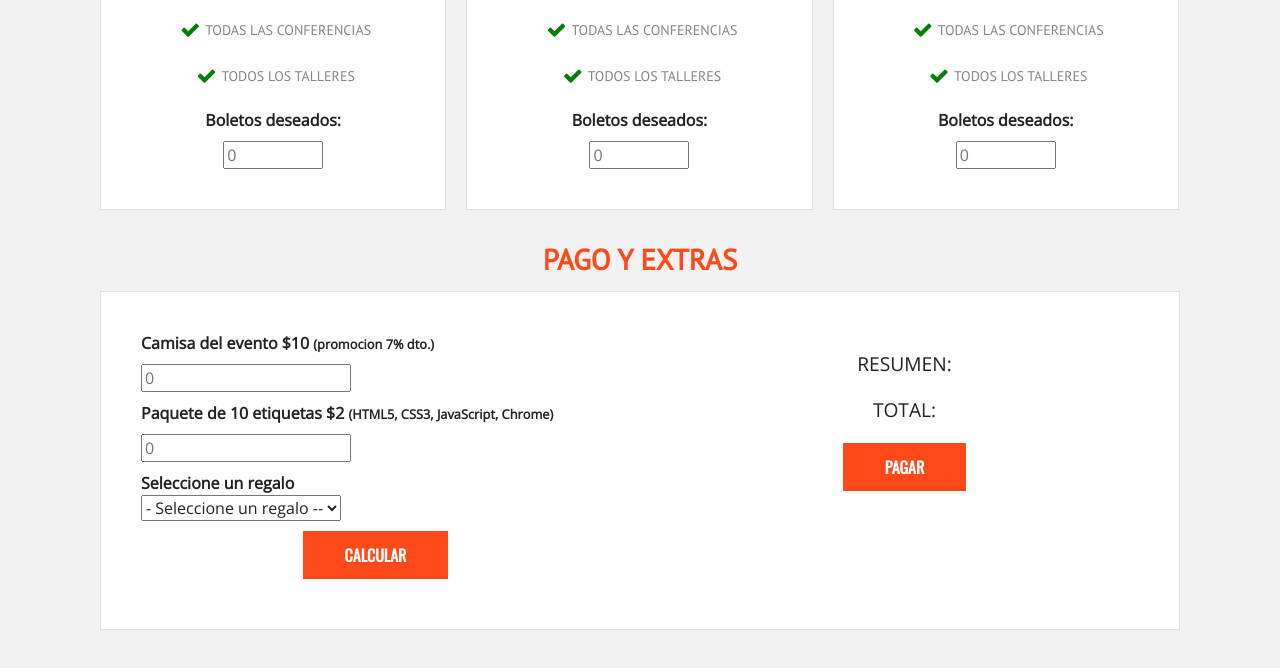
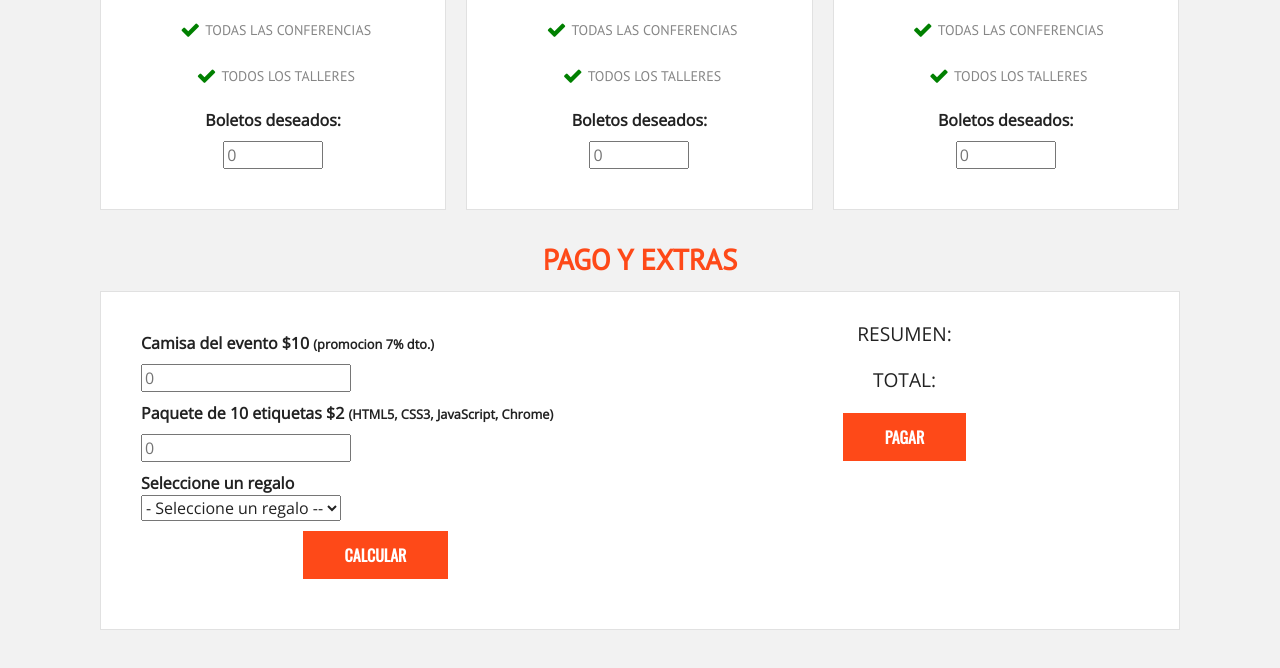
Before and after one commit to Agus-Gramajo/integrador_js_codoacodo, a plain HTML site: page index.html in a window 1280 px wide. Shown: the part 673-1341 px from the top of the page. Drawn offline with nearby package versions, Linux system fonts and the light colour scheme.

Commit message:
Correcciones

```diff
--- a/index.html
+++ b/index.html
@@ -148,7 +148,7 @@
                                 <input type="button" id="calcular" class="button" value="Calcular">
                           </div> <!--.extras-->
 
-                          <div class="total">
+
                               <p>Resumen:</p>
                               <div id="lista-productos">
 
@@ -169,7 +169,7 @@
                               <input type="hidden" name="total_pedido" id="total_pedido">
                               <input type="hidden" name="total_descuento" id="total_descuento" value="total_descuento">
                               <input id="btnRegistro" type="submit" name="submit" class="button" value="Pagar">
-                          </div> <!--.total-->
+                           <!--.total-->
                     </div><!--.caja-->
                  </div> <!--#resumen-->
 
--- a/js/cotizador.js
+++ b/js/cotizador.js
@@ -15,13 +15,11 @@ const porcDesc = 0.93
 
 
 //Variables para mostrar resumen de pedido
-var listaProd = getElementById('lista-productos');
 var resumen_pase_dia = document.getElementById('resumen_pase_dia');
 var resumen_pase_completo = document.getElementById('resumen_pase_completo');
 var resumen_pase_dosdias = document.getElementById('resumen_pase_dosdias');
 var resumen_camisa = document.getElementById('resumen_camisa');
 var resumen_etiqueta = document.getElementById('resumen_etiqueta');
-var resumen_descuento = document.getElementById('detalle-descuento')
 
 const calcularBtn = document.getElementById('calcular');
 const pagar = document.getElementById('btnRegistro');
```
